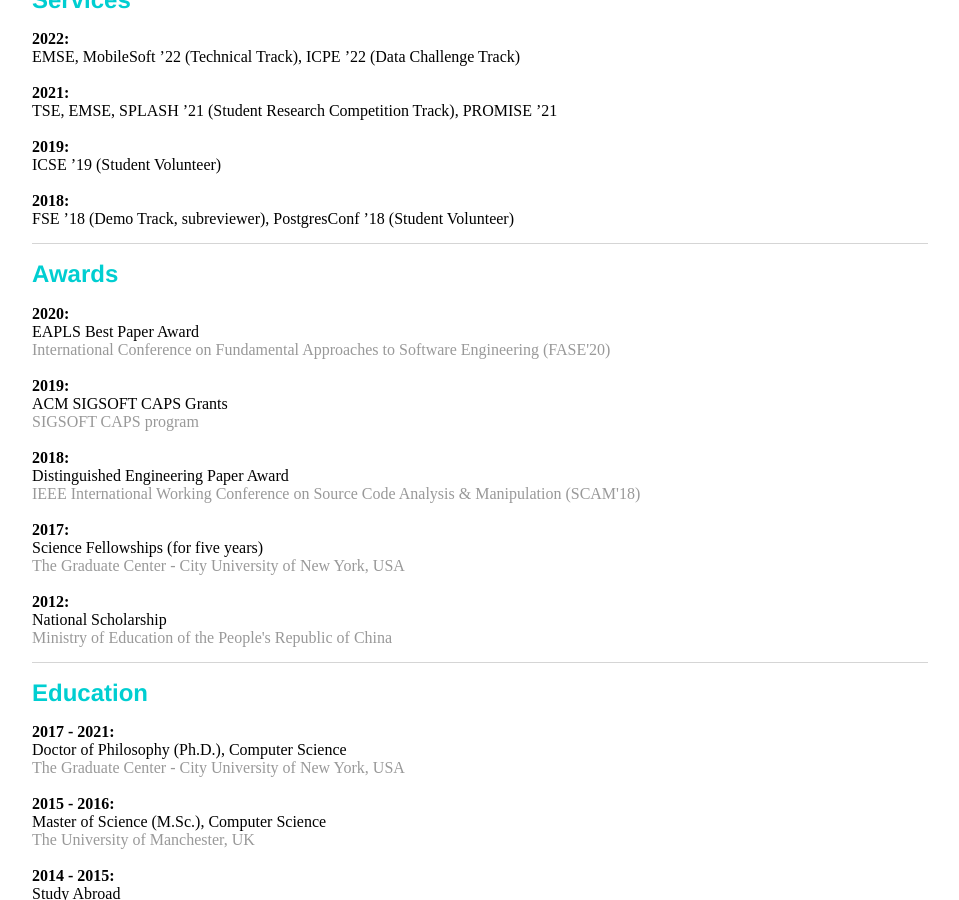
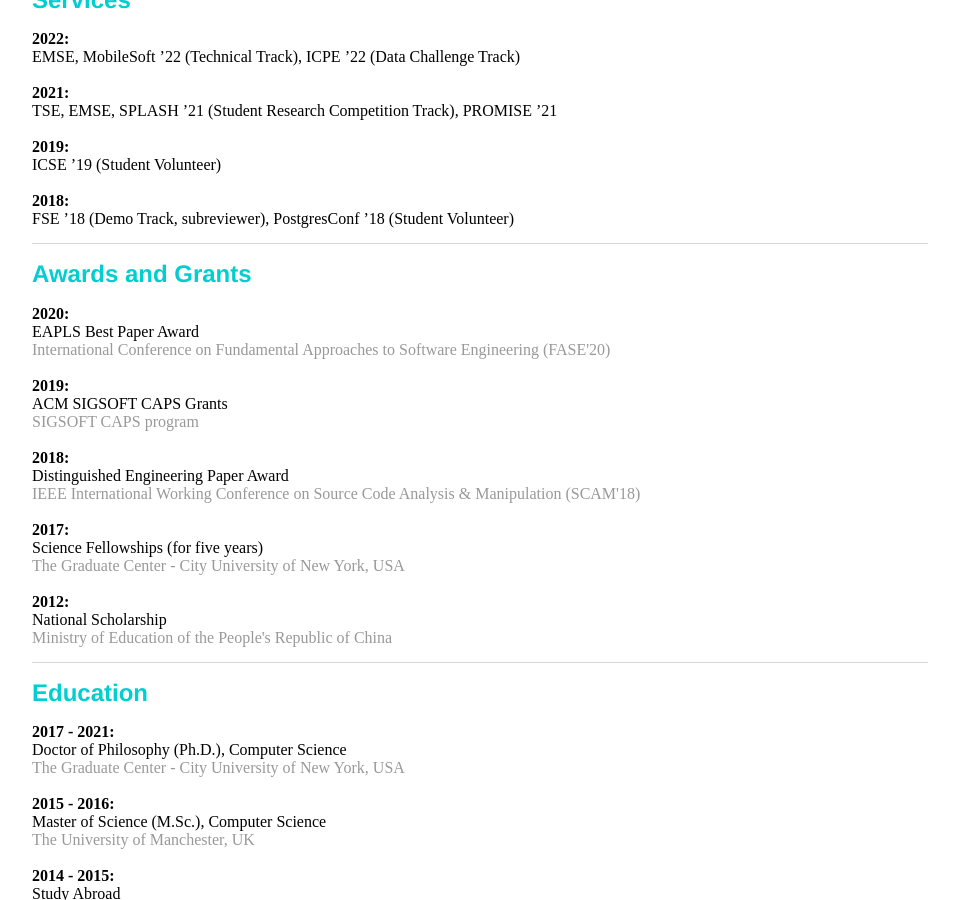
Before and after one commit to yiming-tang-cs/yiming-tang-cs.github.io, a Jekyll site: the page built from index.html, in a window 1280 px wide and 900 px high, scrolled down 1400 px. Shown: the whole window, without its empty margins (160-1119 px from the left). Built offline with Jekyll 4.4.1, drawn with Linux system fonts in a browser that asks for light colours.

Commit message:
Update index.html

```diff
--- a/index.html
+++ b/index.html
@@ -79,7 +79,7 @@
 </div>
 
 <div id="awards">
-    <h1>Awards</h1>
+    <h1>Awards and Grants</h1>
     <b>2020: </b><br/>
     EAPLS Best Paper Award<br/>
     <gw>International Conference on Fundamental Approaches to Software Engineering (FASE'20)</gw>
```
